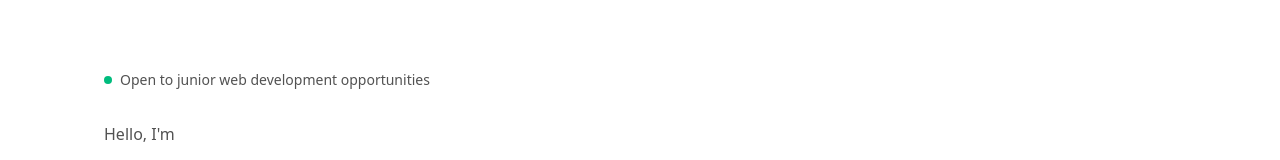
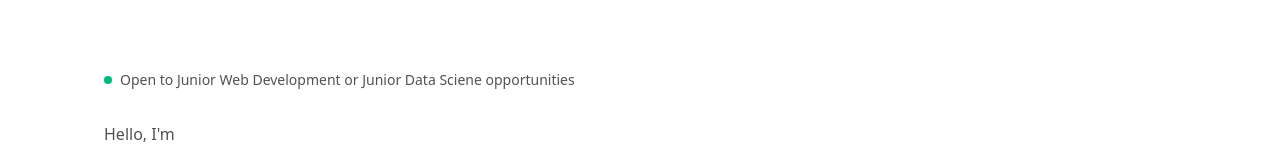
Before and after one commit to farrellokajaya/farrel-portofolio, a Next.js app: page / in a window 1280 px wide. Shown: the part 147-307 px from the top of the page. Built offline with nearby package versions, Linux system fonts and the light colour scheme.

Commit message:
feat: add cv

```diff
--- a/src/components/home/hero-section.tsx
+++ b/src/components/home/hero-section.tsx
@@ -16,7 +16,7 @@ export function HeroSection() {
           {/* Work availability */}
           <div className="mb-8 flex items-center gap-2 text-sm text-neutral-600 dark:text-neutral-400">
             <span className="h-2 w-2 rounded-full bg-emerald-500" />
-            <span>Open to junior web development opportunities</span>
+            <span>Open to Junior Web Development or Junior Data Sciene opportunities</span>
           </div>
 
           {/* Introduction */}
```
Also changed, not shown: 1 other file (tests, documents, lock files or other folders).
